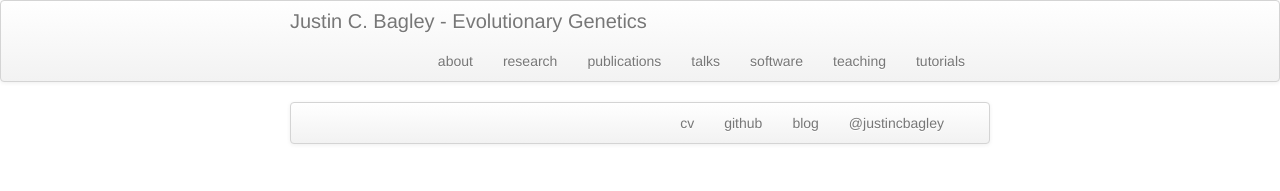
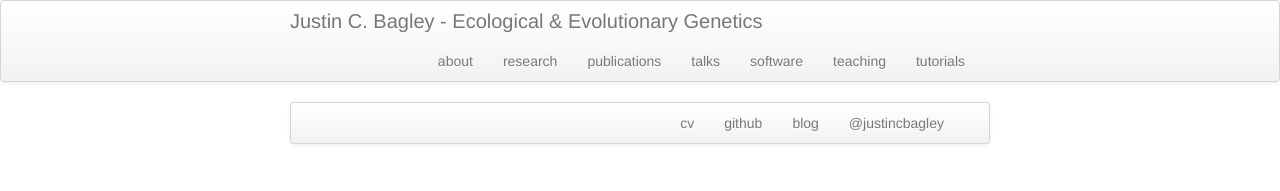
Before and after one commit to justincbagley/justincbagley.github.io, a Jekyll site: the page built from index.md, in a window 1280 px wide. Shown: the top 191 px of the page. Built offline with Jekyll 4.4.1, drawn with Linux system fonts in a browser that asks for light colours.

Commit message:
Update _config.yml

```diff
--- a/_config.yml
+++ b/_config.yml
@@ -8,7 +8,7 @@ highlighter: rouge
 # Themes are encouraged to use these universal variables
 # so be sure to set them if your theme uses them.
 #
-title : Justin C. Bagley - Evolutionary Genetics
+title : Justin C. Bagley - Ecological & Evolutionary Genetics
 author :
   name : Justin C. Bagley
   email : jcbagley@vcu.edu
```
